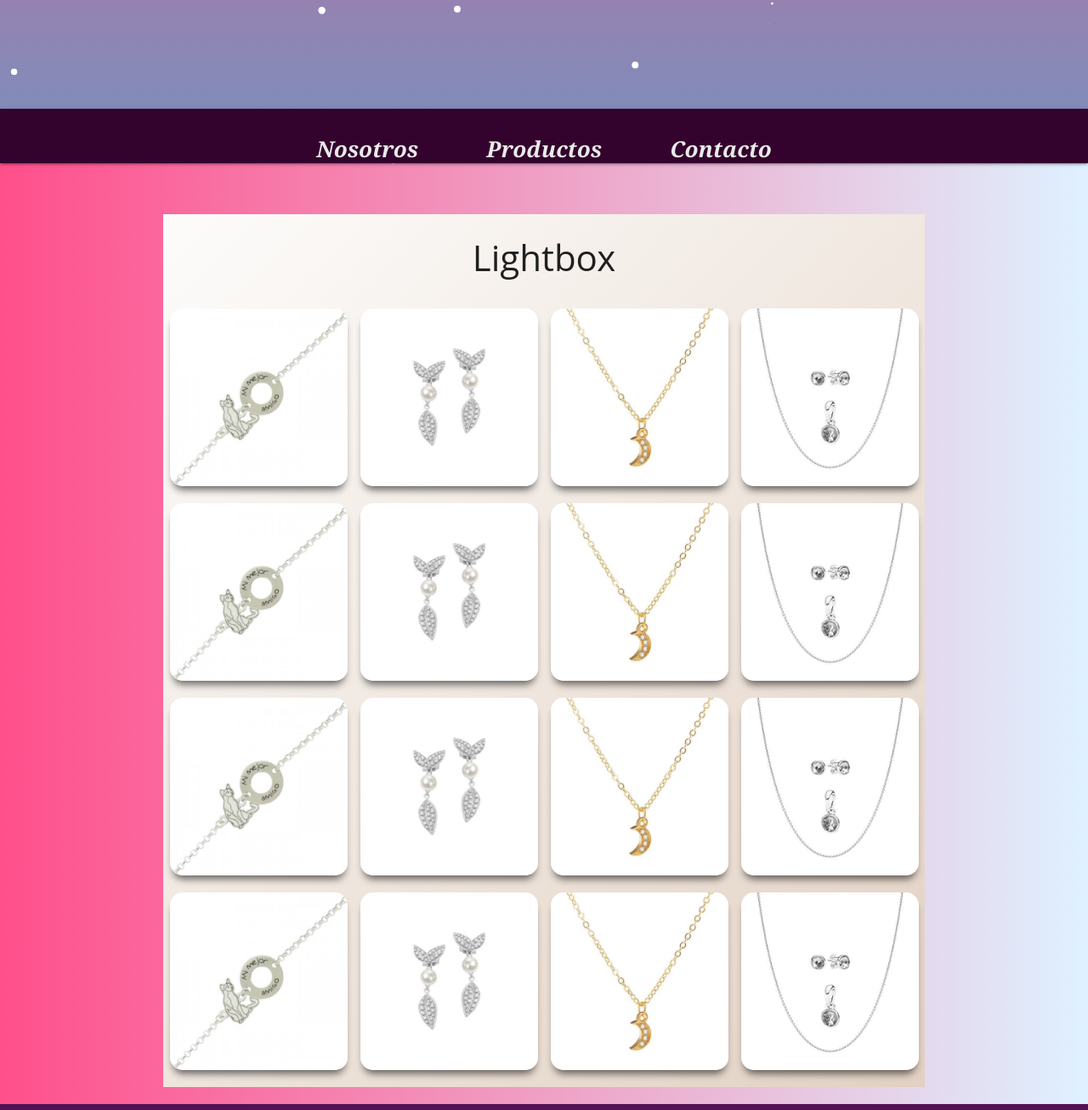
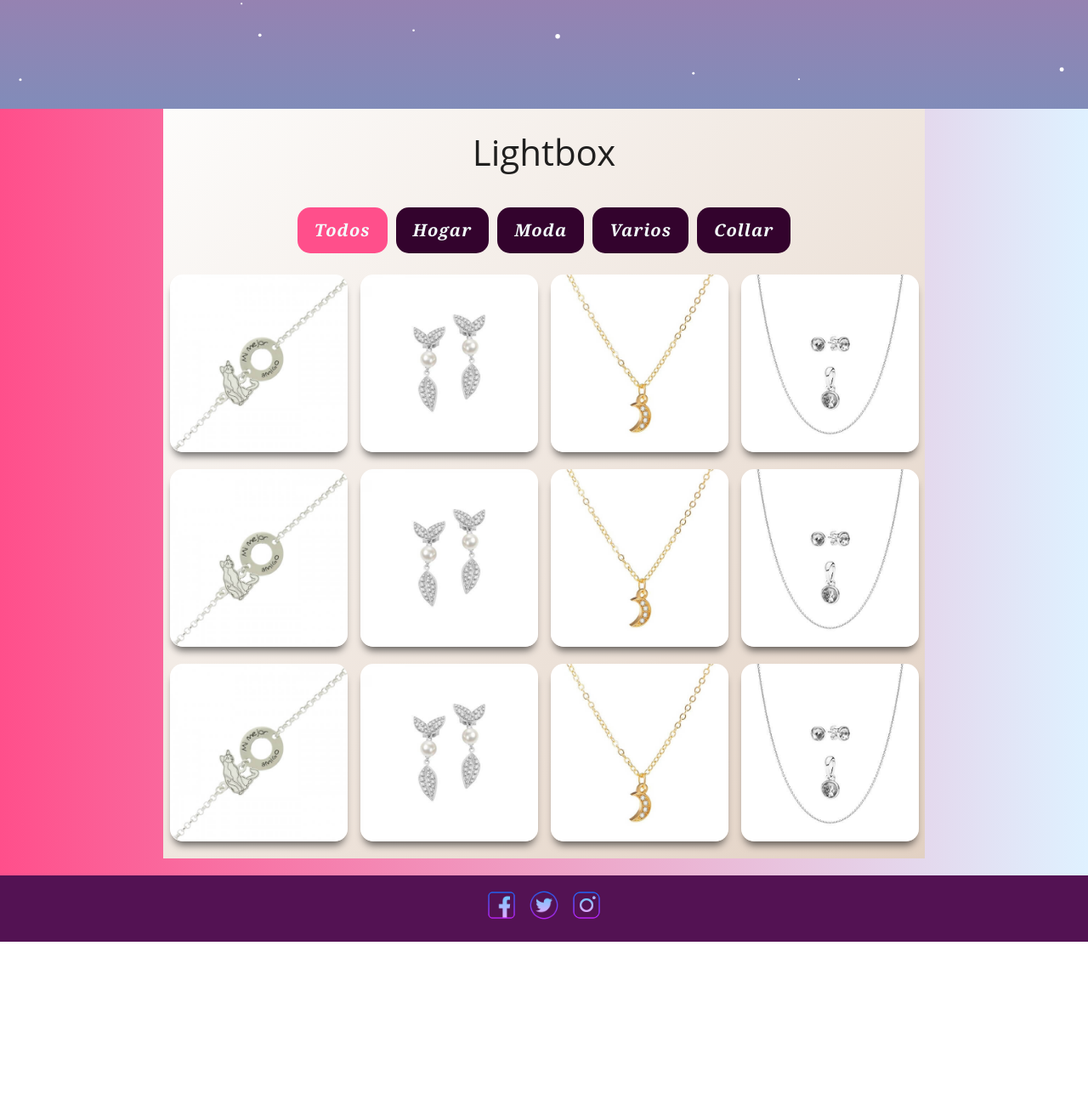
Before and after one commit to Okarinnasai/kamiver, a plain HTML site: page productos.html in a window 1280 px wide. Shown: the part 672-1978 px from the top of the page at 85% size. After the commit the page ends 1780 px from the top, so only its background shows below. Drawn offline with Linux system fonts and the light colour scheme.

Commit message:
16/07/22

```diff
--- a/css/estilos.css
+++ b/css/estilos.css
@@ -345,9 +345,9 @@ p {
 }
 
 .logo {
-/* background-color: rgba(84, 18, 84, .5); */
 	background-color: rgba(0,0,0, .1);
 	padding: 1rem;
+
 }
 .logo .texto-logo {
 	font-size: 4rem;
@@ -356,12 +356,12 @@ p {
 	font-style: italic;
 	color: rgba(255, 255, 255, .9);
 	text-shadow:1px 1px 1px var(--purple-light);
-
+	transition: all .2s ease-in-out
 }
 
 .logo .texto-logo:hover {
 	cursor: pointer;
-
+	transform: scale(1.1);
 }
 .titulo-product {
 	font-size: 4rem;
@@ -409,15 +409,7 @@ p {
 	width: 50rem;
 	height: 50rem;
 }
-@media (min-width:992px ){
 
-	.carousel
-
-	/* .carousel .carousel-item {
-		width: 50rem;
-		height: 50rem;
-	} */
-}
 .carousel .carousel-item img {
 	width: 100%;
 	height: 100%;
@@ -427,6 +419,23 @@ p {
 	left: 0;
 	z-index: -1;
 	border-radius: 1.5rem;
+}
+
+@media (max-width: 600px){
+	.subtitulo-product,.detalle-product{
+		font-size: 4rem;
+	}
+	/* .carousel {
+		min-height: 45rem;
+	}
+	.carousel .carousel-item{
+		width: 45rem;
+		height: 45rem;
+	} */
+	/* .carousel .carousel-item img {
+		width: 70%;
+		height: 70%;
+	}  */
 }
 
 .carousel .indicators .indicator-item {
@@ -441,8 +450,45 @@ p {
 
 .galeria-product {
 	background-image: linear-gradient(135deg, #fdfcfb, #e2d1c3 100%);
+	min-height: 80rem;
 }
 
+.galeria-product ul {
+	display: flex;
+	justify-content: center;
+	align-items: center;
+	flex-wrap: wrap;
+	margin-bottom: 2rem;
+}
+
+.galeria-product ul li {
+	list-style: none;
+	background-color: var(--purple-medium);
+	padding: 1.2rem 2rem;
+	margin: .5rem;
+	letter-spacing: .1rem;
+	color: var(--white);
+	font-family: 'Noto Serif', serif;
+	font-style: italic;
+	cursor: pointer;
+	border-radius: 1.5rem;
+	transition: 0.2s ease all;
+}
+.galeria-product ul li:hover {
+	background-color: var(--purple-light);
+	color: var(--gray-light);
+	transform: scale(1.1);
+}
+
+.galeria-product ul li.active{
+	background: #ff4f8b;
+}
+
+/* .menu-product {
+	position: sticky;
+	top: 0;
+	z-index: 900;
+} */
 .galeria-imagenes img{
 	box-shadow: 0 0.8rem 1rem -0.4rem rgba(0, 0, 0, 0.6);
 	border-radius: 1.5rem;
@@ -451,6 +497,8 @@ p {
 .galeria-imagenes .col {
 	margin-bottom: 2rem;
 }
+
+
 .materialbox-caption {
 
 	bottom: 3rem;
@@ -477,6 +525,9 @@ p {
 		width: 70%;
 	}
 }
+/* .galeria-imagenes .item-box .ocultar {
+	display: none;
+}	 */
 .footer-producto {
 	display: flex;
 	justify-content: center;
@@ -485,6 +536,6 @@ p {
 }
 #particles-js{
     position: absolute;
-	height: 100vh;
+	height: calc(100vh - 8rem);
     width: 100%;
 }
--- a/js/main.js
+++ b/js/main.js
@@ -51,3 +51,26 @@ document.addEventListener('DOMContentLoaded', () => {
 		outDuration: 500
 	 });
 });
+
+let list = document.querySelectorAll('.list');
+let itembox = document.querySelectorAll('.itembox');
+
+for(let i = 0; i<list.length; i++){
+	list[i].addEventListener('click',function(){
+		for(let j=0; j<list.length; j++){
+			list[j].classList.remove('active')
+		}
+		this.classList.add('active');
+		let dataFilter = this.getAttribute('data-filter');
+
+		for( let k=0; k<itembox.length; k++){
+			itembox[k].classList.remove('active');
+			itembox[k].classList.add('hide');
+
+			if(itembox[k].getAttribute('data-item') == dataFilter || dataFilter == "all"){
+				itembox[k].classList.remove('hide');
+				itembox[k].classList.add('active');
+			}
+		}
+	})
+}
--- a/productos.html
+++ b/productos.html
@@ -30,21 +30,21 @@
                             <h2 class="subtitulo-product">Joyas</h2>
                             <div class="linea-division"></div>
                             <p class="detalle-product">Relucientes</p>
-                            <img src="img/display/img-01.jpeg" alt="">
+                            <img class="img-responsive" src="img/display/img-01.jpeg" alt="">
                         </div>
 
                         <div class="carousel-item">
                             <h2 class="subtitulo-product">Pollos</h2>
                             <div class="linea-division"></div>
                             <p class="detalle-product">Relucientes</p>
-                            <img src="img/display/img-02.jpg" alt="">
+                            <img class="img-responsive" src="img/display/img-02.jpg" alt="">
                         </div>
 
                         <div class="carousel-item">
                             <h2 class="subtitulo-product">Gatos</h2>
                             <div class="linea-division"></div>
                             <p class="detalle-product">Relucientes</p>
-                            <img src="img/display/img-03.jpg" alt="">
+                            <img class="img-responsive" src="img/display/img-03.jpg" alt="">
                         </div>
                     </div>
 
@@ -52,11 +52,7 @@
             </div>
 
         </header>
-        <nav class="menu" id="enlaces">
-            <a href="#">Nosotros</a>
-            <a href="#">Productos</a>
-            <a href="#">Contacto</a>
-        </nav>
+
         <main class="container galeria-product ">
 
             <div class="row">
@@ -64,88 +60,74 @@
                     <h1>Lightbox</h1>
                 </div>
             </div>
+            <ul>
+                <li class="list active" data-filter="all">Todos</li>
+                <li class="list" data-filter="hogar">Hogar</li>
+                <li class="list" data-filter="moda">Moda</li>
+                <li class="list" data-filter="varios">Varios</li>
+                <li class="list" data-filter="collar">Collar</li>
+            </ul>
             <div class="row galeria-imagenes">
-                <div class="col s12 m6 l3">
+                <div class="col s12 m6 l3 itembox" data-item="moda">
                     <div class="material-placeholder">
                         <img class="responsive-img materialboxed" src="img/products/piece-01.jpg" alt="" data-caption="Lorem ipsum dolor sit amet." >
                     </div>
                 </div>
-                <div class="col s12 m6 l3">
+                <div class="col s12 m6 l3 itembox" data-item="hogar">
                     <div class="material-placeholder">
                         <img class="responsive-img materialboxed" src="img/products/piece-02.jpg" alt="" data-caption="Lorem ipsum dolor sit amet." >
                     </div>
                 </div>
-                <div class="col s12 m6 l3">
+                <div class="col s12 m6 l3 itembox" data-item="varios">
                     <div class="material-placeholder">
                         <img class="responsive-img materialboxed" src="img/products/piece-03.jpg" alt="" data-caption="Lorem ipsum dolor sit amet." >
                     </div>
                 </div>
-                <div class="col s12 m6 l3">
+                <div class="col s12 m6 l3 itembox" data-item="collar">
                     <div class="material-placeholder">
                         <img class="responsive-img materialboxed" src="img/products/piece-04.jpg" alt="" data-caption="Lorem ipsum dolor sit amet." >
                     </div>
                 </div>
-                <div class="col s12 m6 l3">
+                <div class="col s12 m6 l3 itembox" data-item="moda">
                     <div class="material-placeholder">
                         <img class="responsive-img materialboxed" src="img/products/piece-01.jpg" alt="" data-caption="Lorem ipsum dolor sit amet." >
                     </div>
                 </div>
-                <div class="col s12 m6 l3">
+                <div class="col s12 m6 l3 itembox" data-item="hogar">
                     <div class="material-placeholder">
                         <img class="responsive-img materialboxed" src="img/products/piece-02.jpg" alt="" data-caption="Lorem ipsum dolor sit amet." >
                     </div>
                 </div>
-                <div class="col s12 m6 l3">
+                <div class="col s12 m6 l3 itembox" data-item="varios">
                     <div class="material-placeholder">
                         <img class="responsive-img materialboxed" src="img/products/piece-03.jpg" alt="" data-caption="Lorem ipsum dolor sit amet." >
                     </div>
                 </div>
-                <div class="col s12 m6 l3">
+                <div class="col s12 m6 l3 itembox" data-item="collar">
                     <div class="material-placeholder">
                         <img class="responsive-img materialboxed" src="img/products/piece-04.jpg" alt="" data-caption="Lorem ipsum dolor sit amet." >
                     </div>
                 </div>
-                <div class="col s12 m6 l3">
+                <div class="col s12 m6 l3 itembox" data-item="moda">
                     <div class="material-placeholder">
                         <img class="responsive-img materialboxed" src="img/products/piece-01.jpg" alt="" data-caption="Lorem ipsum dolor sit amet." >
                     </div>
                 </div>
-                <div class="col s12 m6 l3">
+                <div class="col s12 m6 l3 itembox" data-item="hogar">
                     <div class="material-placeholder">
                         <img class="responsive-img materialboxed" src="img/products/piece-02.jpg" alt="" data-caption="Lorem ipsum dolor sit amet." >
                     </div>
                 </div>
-                <div class="col s12 m6 l3">
+                <div class="col s12 m6 l3 itembox" data-item="varios">
                     <div class="material-placeholder">
                         <img class="responsive-img materialboxed" src="img/products/piece-03.jpg" alt="" data-caption="Lorem ipsum dolor sit amet." >
                     </div>
                 </div>
-                <div class="col s12 m6 l3">
+                <div class="col s12 m6 l3 itembox" data-item="collar">
                     <div class="material-placeholder">
                         <img class="responsive-img materialboxed" src="img/products/piece-04.jpg" alt="" data-caption="Lorem ipsum dolor sit amet." >
                     </div>
                 </div>
-                <div class="col s12 m6 l3">
-                    <div class="material-placeholder">
-                        <img class="responsive-img materialboxed" src="img/products/piece-01.jpg" alt="" data-caption="Lorem ipsum dolor sit amet." >
-                    </div>
-                </div>
-                <div class="col s12 m6 l3">
-                    <div class="material-placeholder">
-                        <img class="responsive-img materialboxed" src="img/products/piece-02.jpg" alt="" data-caption="Lorem ipsum dolor sit amet." >
-                    </div>
-                </div>
-                <div class="col s12 m6 l3">
-                    <div class="material-placeholder">
-                        <img class="responsive-img materialboxed" src="img/products/piece-03.jpg" alt="" data-caption="Lorem ipsum dolor sit amet." >
-                    </div>
-                </div>
-                <div class="col s12 m6 l3">
-                    <div class="material-placeholder">
-                        <img class="responsive-img materialboxed" src="img/products/piece-04.jpg" alt="" data-caption="Lorem ipsum dolor sit amet." >
-                    </div>
-                </div>
-            </div>
         </main>
         <footer class="row redes-sociales">
 			<div class="footer-producto">
```
